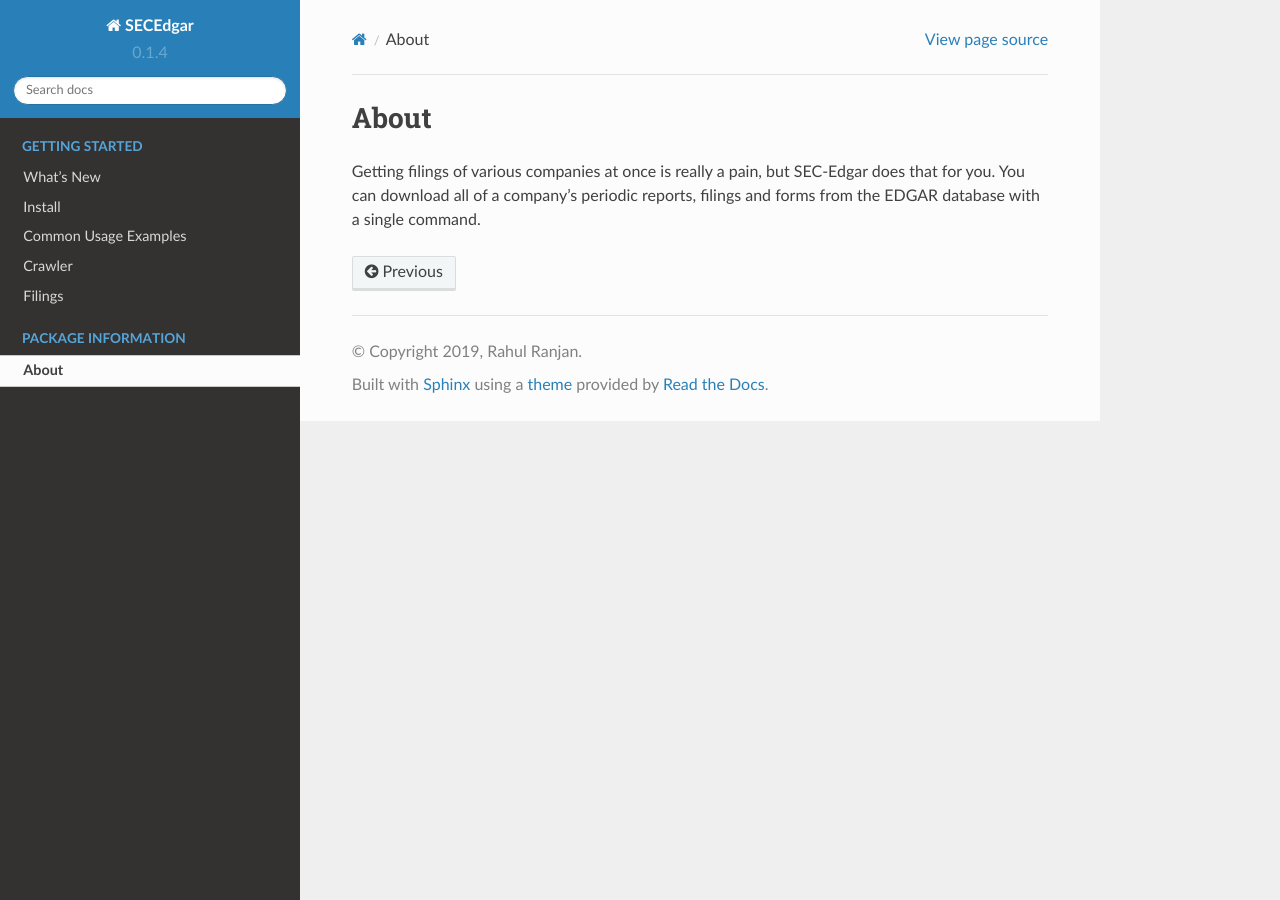
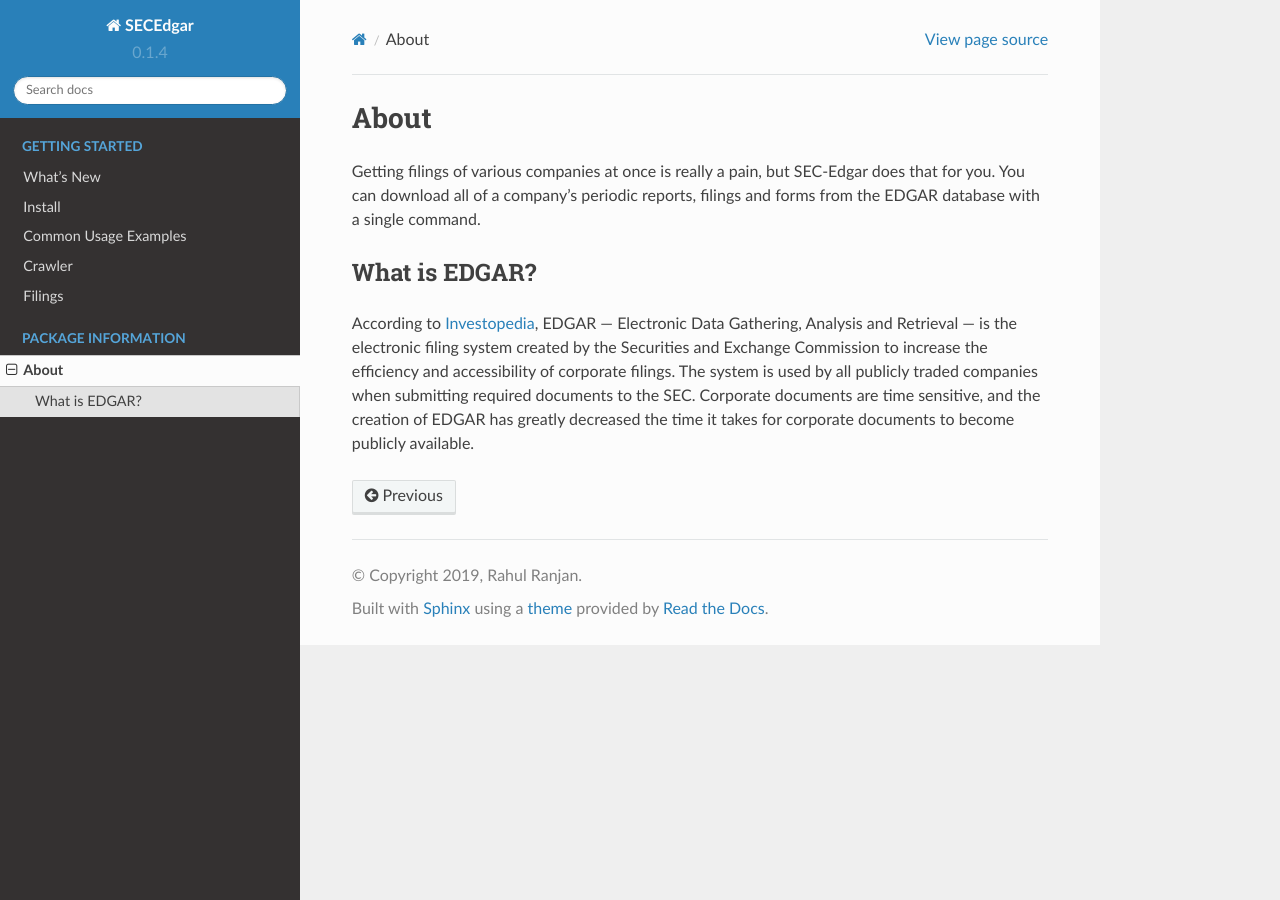
Before and after one commit to sec-edgar/sec-edgar, a Sphinx documentation site: the page built from docs/source/about.rst, in a window 1280 px wide. Built offline with Sphinx 7.4.7 and the Read the Docs theme 2.0.0, drawn with Linux system fonts in a browser that asks for light colours.

Commit message:
Explain what EDGAR is

```diff
--- a/docs/source/about.rst
+++ b/docs/source/about.rst
@@ -5,3 +5,12 @@
 
 Getting filings of various companies at once is really a pain, but SEC-Edgar does that for you.
 You can download all of a company's periodic reports, filings and forms from the EDGAR database with a single command.
+
+What is EDGAR?
+--------------
+According to `Investopedia <https://www.investopedia.com/terms/e/edgar.asp>`_, EDGAR — Electronic Data Gathering, Analysis and Retrieval — is the electronic
+filing system created by the Securities and Exchange Commission to increase the
+efficiency and accessibility of corporate filings. The system is used by all
+publicly traded companies when submitting required documents to the SEC.
+Corporate documents are time sensitive, and the creation of EDGAR has greatly
+decreased the time it takes for corporate documents to become publicly available.
```
